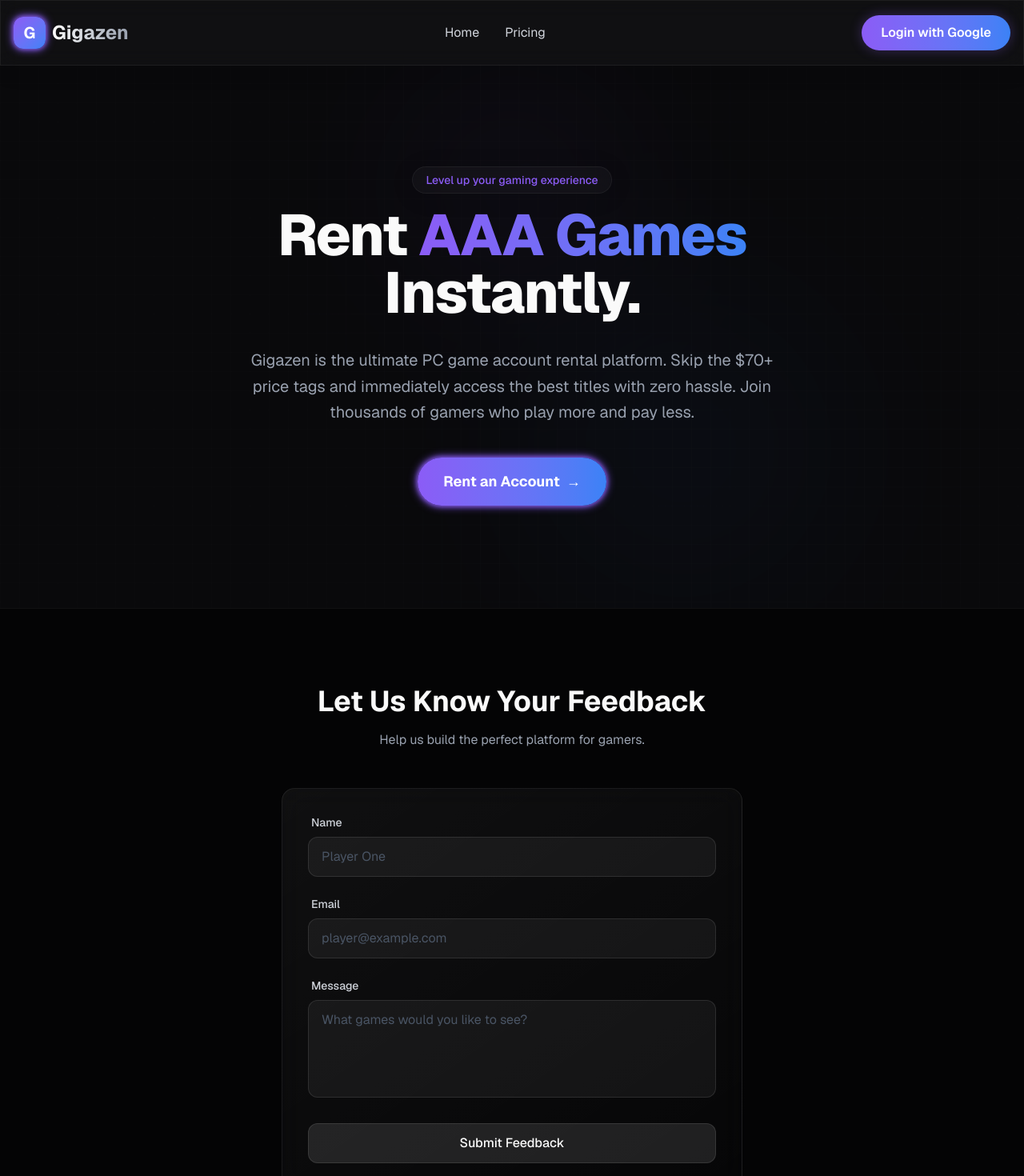
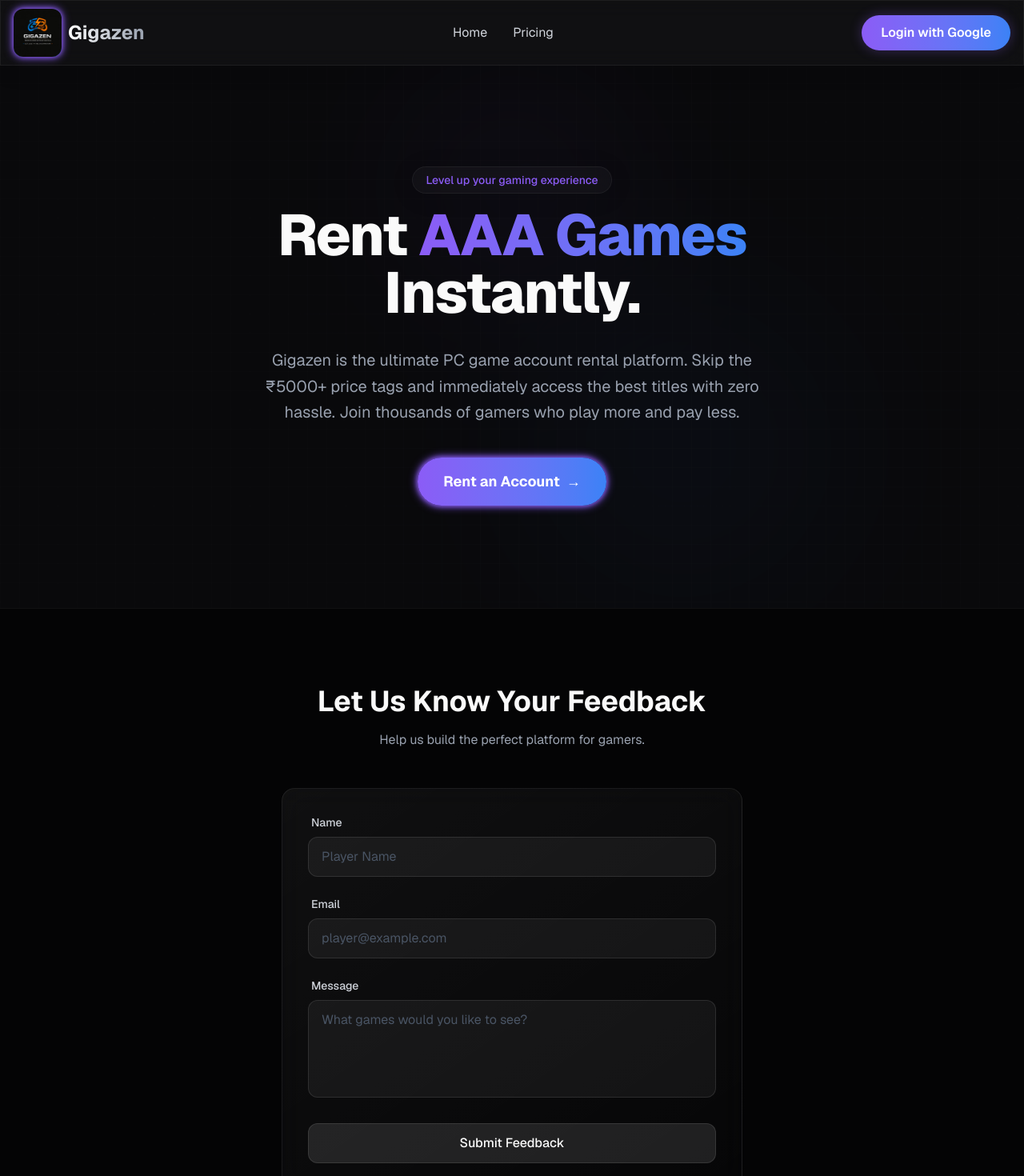
Before and after one commit to Arjun-Shukla/Gigazen, a Next.js app: page / in a window 1280 px wide. Shown: the top 1470 px of the page at 80% size. Built offline with nearby package versions, Linux system fonts and the light colour scheme; no server answers.

Commit message:
second commit

```diff
--- a/package.json
+++ b/package.json
@@ -9,7 +9,9 @@
     "lint": "eslint"
   },
   "dependencies": {
+    "framer-motion": "^12.35.2",
     "next": "16.1.6",
+    "next-auth": "^4.24.13",
     "react": "19.2.3",
     "react-dom": "19.2.3"
   },
--- a/src/app/page.tsx
+++ b/src/app/page.tsx
@@ -59,7 +59,7 @@ export default function Home() {
           >
             <h2 id="about" className="sr-only">About the Platform</h2>
             <p>
-              Gigazen is the ultimate PC game account rental platform. Skip the $70+ price tags and immediately access
+              Gigazen is the ultimate PC game account rental platform. Skip the ₹5000+ price tags and immediately access
               the best titles with zero hassle. Join thousands of gamers who play more and pay less.
             </p>
           </motion.div>
@@ -113,7 +113,7 @@ export default function Home() {
                   value={formData.name}
                   onChange={(e) => setFormData({ ...formData, name: e.target.value })}
                   className="bg-white/5 border border-white/10 rounded-xl px-4 py-3 text-white focus:outline-none focus:ring-2 focus:ring-primary focus:border-transparent transition-all placeholder:text-gray-600"
-                  placeholder="Player One"
+                  placeholder="Player Name"
                 />
               </div>
 
--- a/src/app/subscriptions/page.tsx
+++ b/src/app/subscriptions/page.tsx
@@ -8,7 +8,7 @@ const tiers = [
   {
     name: "Zen Basic",
     price: 99,
-    features: ["3 Games per month", "0 AAA Games", "Standard Support", "72-hour delivery"],
+    features: ["3 Games per month", "0 AAA Games", "Standard Support", "Instant delivery"],
     highlight: false,
   },
   {
@@ -19,7 +19,7 @@ const tiers = [
   },
   {
     name: "Zen Premium+",
-    price: 899,
+    price: 799,
     features: ["20 Games per month", "10 AAA Games", "24/7 Premium Support", "Instant Delivery"],
     highlight: false,
   },
--- a/src/components/layout/Header.tsx
+++ b/src/components/layout/Header.tsx
@@ -16,8 +16,12 @@ export default function Header() {
     >
       <div className="container mx-auto px-4 h-20 flex items-center justify-between">
         <Link href="/" className="flex items-center gap-2 group">
-          <div className="w-10 h-10 rounded-xl bg-gradient-to-br from-primary to-accent flex items-center justify-center glow-effect">
-            <span className="font-bold text-xl text-white">G</span>
+          <div className="w-15 h-15 rounded-xl bg-gradient-to-br from-primary to-accent flex items-center justify-center glow-effect">
+            <img
+              src="/Gigazenlogo.jpeg"
+              alt="Gigazen Logo"
+              className="w-15 h-15 rounded-xl object-contain"
+            />
           </div>
           <span className="text-2xl font-bold bg-clip-text text-transparent bg-gradient-to-r from-white to-gray-400">
             Gigazen
```
Also changed, not shown: public/Gigazenlogo.jpeg (added), 1 other file (tests, documents, lock files or other folders).
